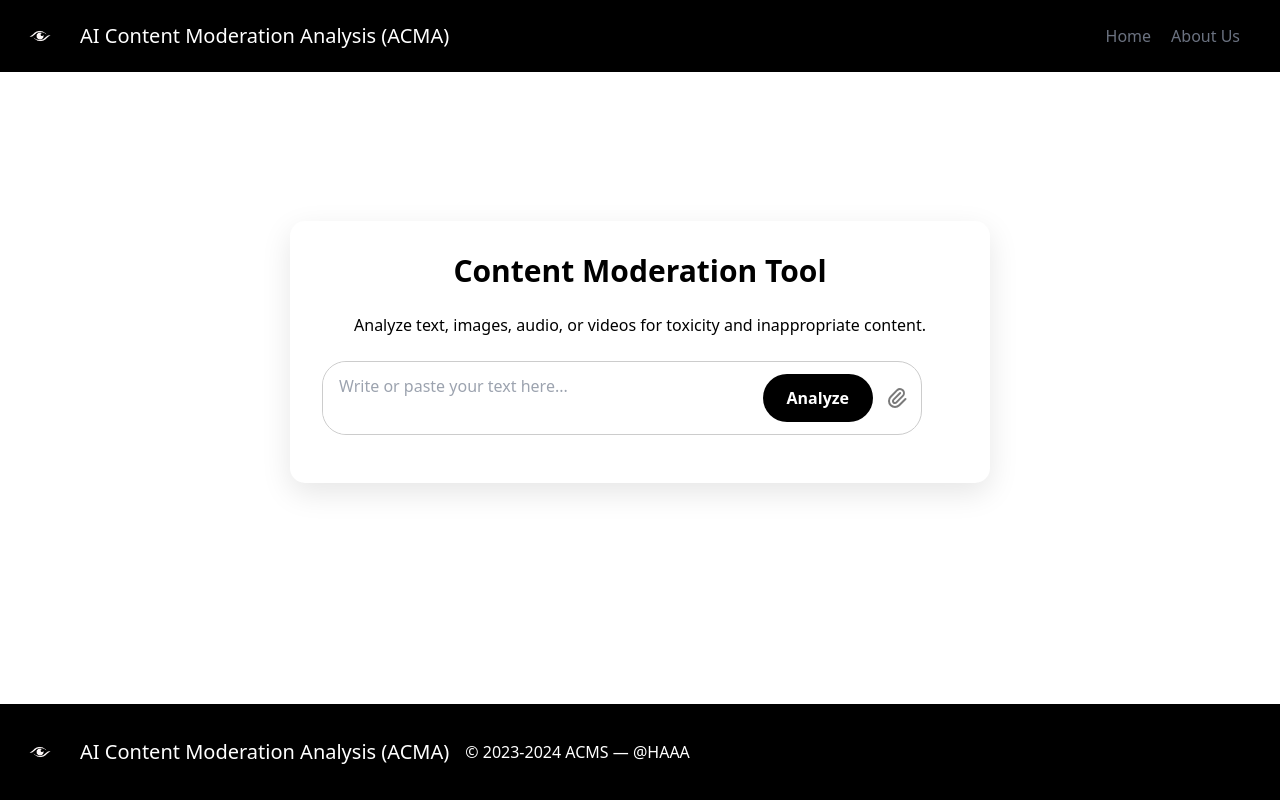
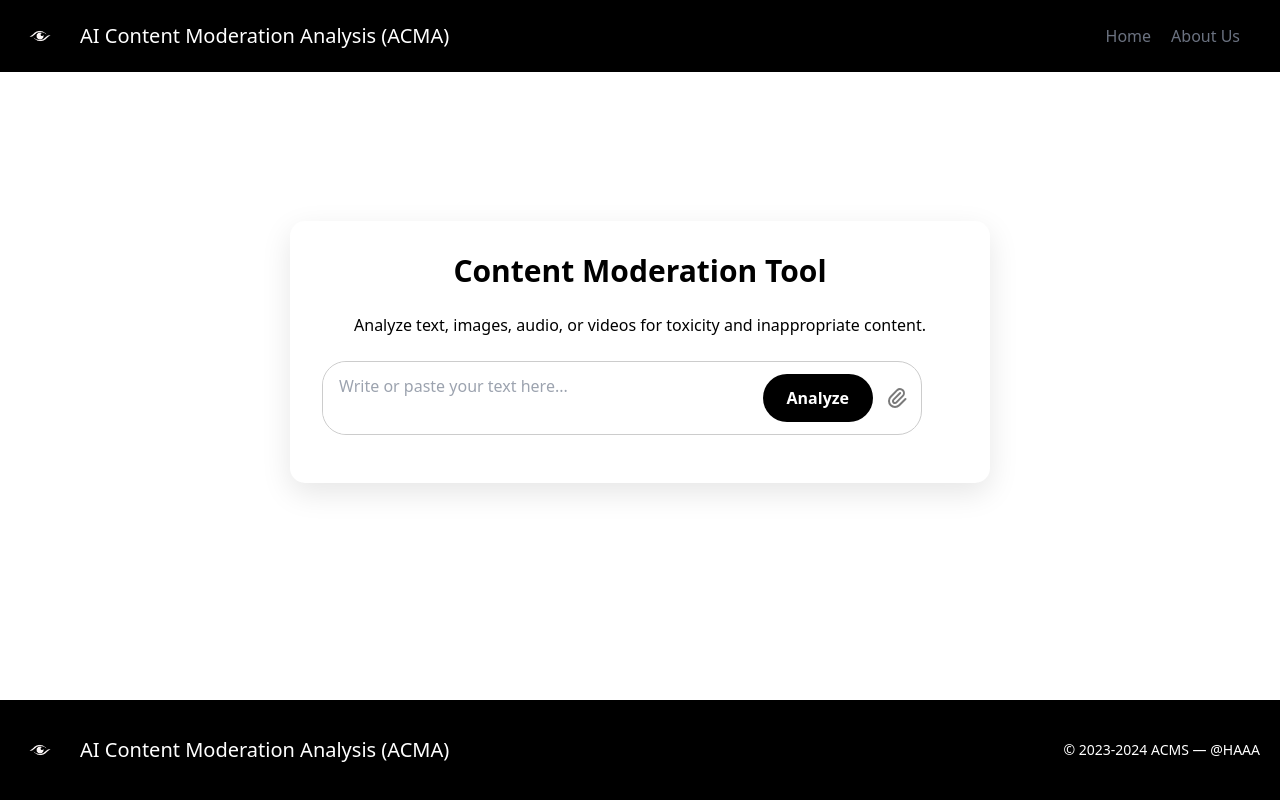
Before and after one commit to adityasinghcoding/AI-Content-Moderation-Analysis-Final-Year-Project-, a plain HTML site: page template/predict.html in a window 1280 px wide. Drawn offline with nearby package versions, Linux system fonts and the light colour scheme.

Commit message:
footer cc alignment fix

```diff
--- a/template/predict.html
+++ b/template/predict.html
@@ -106,10 +106,6 @@
       width: 100%;
       text-align: center;
     }
-
-    .right-align {
-      text-align: right;
-    }
 </style>
 
   <script src="../static/scripts/script.js"></script>
@@ -161,7 +157,7 @@
         <img class="h-8 mr-2 logo" src="../static/img/cc_white.png" alt="" />
         <span class="ml-3 text-xl">AI Content Moderation Analysis (ACMA)</span>
       </a>
-      <p class="right-align text-white sm:ml-4">
+      <p class="text-sm sm:ml-auto sm:pl-4 sm:py-2 sm:mt-0 mt-4">
         © 2023-2024 ACMS — @HAAA
       </p>
       <!-- <span class="inline-flex sm:ml-auto sm:mt-0 mt-4 justify-center sm:justify-start">
```
Also changed, not shown: template/aboutus.html (+4 -4 lines), template/index.html (+3 -3 lines).
